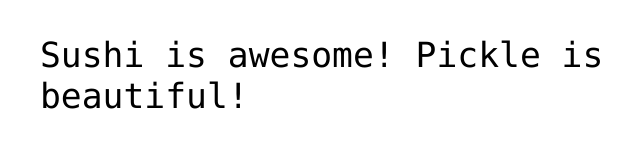
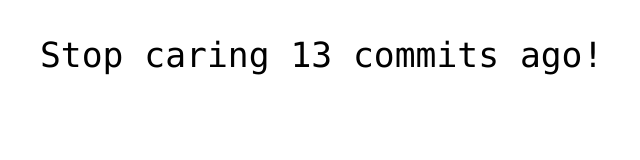
Before and after one commit to benbenl/swe525-repo, a plain HTML site: page public/index.html in a window 1280 px wide. Shown: the whole page, without its empty margins (220-860 px from the left). Drawn offline with Linux system fonts and the light colour scheme.

Commit message:
Stop caring 13 commits ago!!!

```diff
--- a/public/index.html
+++ b/public/index.html
@@ -27,7 +27,7 @@ margin: 1em auto;
 </head>
 <body>
 <div id="content">
-<p>Sushi is awesome! Pickle is beautiful!
+<p>Stop caring 13 commits ago!
 </p>
 </div>
 </body>
```
